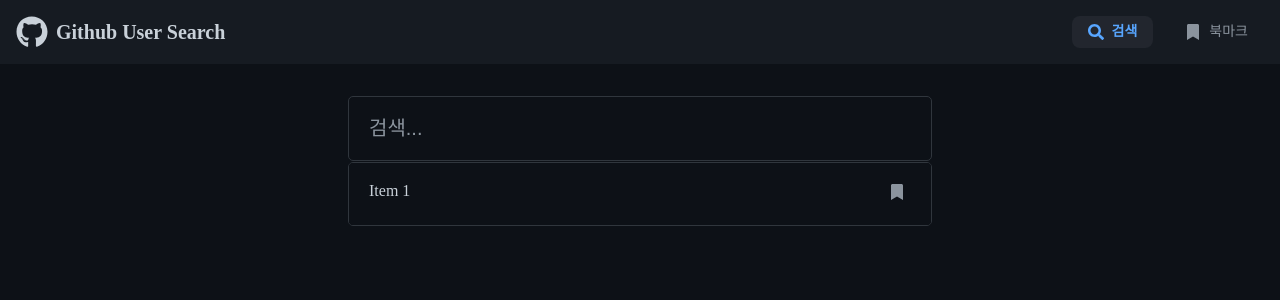
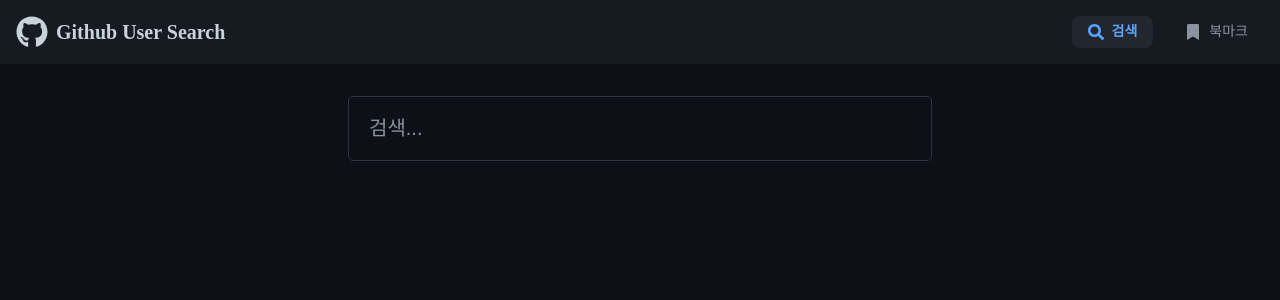
Before and after one commit to youngcheon/github-user-searcher, a Next.js app: page /search in a window 1280 px wide. Shown: the top 300 px of the page. Built offline with nearby package versions, Linux system fonts and the light colour scheme.

Commit message:
feat: 유저 리스트 불러오기 및 무한스크롤 구현

```diff
--- a/next.config.ts
+++ b/next.config.ts
@@ -15,6 +15,9 @@ const nextConfig: NextConfig = {
 			},
 		];
 	},
+	images: {
+		domains: ['github.com', 'avatars.githubusercontent.com'],
+	},
 };
 
 export default nextConfig;
--- a/package.json
+++ b/package.json
@@ -10,10 +10,12 @@
   },
   "dependencies": {
     "@tanstack/react-query": "4",
+    "axios": "^1.7.7",
     "next": "15.0.1",
     "react": "19.0.0-rc-69d4b800-20241021",
     "react-dom": "19.0.0-rc-69d4b800-20241021",
     "react-icons": "^5.3.0",
+    "react-intersection-observer": "^9.13.1",
     "styled-components": "^6.1.13",
     "styled-reset": "^4.5.2",
     "zustand": "^5.0.0"
--- a/src/app/client-container.tsx
+++ b/src/app/client-container.tsx
@@ -2,8 +2,11 @@
 
 import React from 'react';
 import { ThemeProvider } from 'styled-components';
+import { QueryClient, QueryClientProvider } from '@tanstack/react-query';
 import StyledComponentsRegistry from './registry';
 import { GlobalStyle, theme } from '../style/theme';
+
+const queryClient = new QueryClient();
 
 interface ClientContainerProps {
 	children: React.ReactNode;
@@ -12,7 +15,9 @@ interface ClientContainerProps {
 const ClientContainer: React.FC<ClientContainerProps> = ({ children }) => (
 	<StyledComponentsRegistry>
 		<GlobalStyle />
-		<ThemeProvider theme={theme}>{children}</ThemeProvider>
+		<QueryClientProvider client={queryClient}>
+			<ThemeProvider theme={theme}>{children}</ThemeProvider>
+		</QueryClientProvider>
 	</StyledComponentsRegistry>
 );
 
--- a/src/components/atoms/list/styled.ts
+++ b/src/components/atoms/list/styled.ts
@@ -2,14 +2,13 @@ import styled from 'styled-components';
 import { theme } from '@/style/theme';
 
 export const Ul = styled.ul`
-	border: 1px solid ${theme.colors.border};
-	border-radius: 5px;
-	overflow: hidden;
 	flex: 1;
 `;
 
 export const Li = styled.li`
 	padding: 20px;
+	border: 1px solid ${theme.colors.border};
+	border-radius: 5px;
 	border-bottom: 1px solid ${theme.colors.border};
 	background-color: ${theme.colors.background};
 	display: flex;
--- a/src/components/organisms/search/search-view.tsx
+++ b/src/components/organisms/search/search-view.tsx
@@ -1,19 +1,49 @@
-import React from 'react';
+import React, { useState, ChangeEvent, useEffect } from 'react';
 import Input from '@/components/atoms/input';
 import List from '@/components/atoms/list/list';
 import BookmarkButton from '@/components/atoms/button/bookmark-button';
 import * as S from './styled';
+import { useSearchUsersQuery } from '@/hooks';
+import { useInView } from 'react-intersection-observer';
 
 const SearchView: React.FC = () => {
+	const [query, setQuery] = useState('');
+	const { data, fetchNextPage, isFetchingNextPage } =
+		useSearchUsersQuery(query);
+	const { ref, inView } = useInView();
+
+	useEffect(() => {
+		if (inView) {
+			fetchNextPage();
+		}
+	}, [inView, fetchNextPage]);
+
+	const handleInputChange = (event: ChangeEvent<HTMLInputElement>) => {
+		setQuery(event.target.value);
+	};
+
 	return (
 		<S.Container>
 			<S.Wrapper>
-				<Input value="" onChange={() => {}} />
+				<Input value={query} onChange={handleInputChange} />
 				<List>
-					<List.Item>
-						Item 1
-						<BookmarkButton isBookmarked={false} />
-					</List.Item>
+					{data?.pages.flatMap((page) =>
+						page.map((user) => (
+							<List.Item key={user.id}>
+								<S.UserInfo>
+									<S.Avatar
+										src={user.avatar_url}
+										width={40}
+										height={40}
+										alt={user.login}
+									/>
+									<span>{user.login}</span>
+								</S.UserInfo>
+								<BookmarkButton isBookmarked={false} />
+							</List.Item>
+						)),
+					)}
+					{isFetchingNextPage ? <div /> : <div ref={ref} />}
 				</List>
 			</S.Wrapper>
 		</S.Container>
--- a/src/components/organisms/search/styled.ts
+++ b/src/components/organisms/search/styled.ts
@@ -1,5 +1,5 @@
 import styled from 'styled-components';
-
+import Image from 'next/image';
 export const Container = styled.div`
 	display: flex;
 	justify-content: center;
@@ -14,3 +14,13 @@ export const Wrapper = styled.div`
 	gap: 1px;
 	flex-direction: column;
 `;
+
+export const Avatar = styled(Image)`
+	border-radius: 9999px;
+`;
+
+export const UserInfo = styled.div`
+	display: flex;
+	align-items: center;
+	gap: 10px;
+`;
--- /dev/null
+++ b/src/data/api/github-api.ts
@@ -0,0 +1,22 @@
+import { User } from '@/types/user';
+import axios, { AxiosInstance } from 'axios';
+
+class GithubApi {
+	private axiosInstance: AxiosInstance;
+
+	constructor() {
+		this.axiosInstance = axios.create({
+			baseURL: 'https://api.github.com',
+			headers: {
+				Accept: 'application/vnd.github.v3+json',
+			},
+		});
+	}
+
+	async getUsers(query: string): Promise<User[]> {
+		const response = await this.axiosInstance.get(`/search/users?${query}`);
+		return response.data.items;
+	}
+}
+
+export default GithubApi;
--- /dev/null
+++ b/src/hooks/index.ts
@@ -0,0 +1,3 @@
+import useSearchUsersQuery from './use-search-users-query';
+
+export { useSearchUsersQuery };
--- /dev/null
+++ b/src/hooks/use-search-users-query.ts
@@ -0,0 +1,36 @@
+import { useInfiniteQuery } from '@tanstack/react-query';
+import GithubApi from '@/data/api/github-api';
+import { User } from '@/types/user';
+
+const useSearchUsersQuery = (query: string) => {
+	const githubApi = new GithubApi();
+	const pageSize = 20;
+
+	return useInfiniteQuery<User[]>(
+		['githubUsers', query],
+		async ({ pageParam = 1 }) => {
+			if (!query.trim()) {
+				return [];
+			}
+			const response = await githubApi.getUsers(
+				`q=${query}&page=${pageParam}&per_page=${pageSize}`,
+			);
+			return response;
+		},
+		{
+			getNextPageParam: (lastPage, allPages) => {
+				if (lastPage.length === 0 || lastPage.length < pageSize) {
+					return undefined;
+				}
+				return allPages.length + 1;
+			},
+			enabled: !!query.trim(),
+			retry: 0,
+			refetchOnMount: false,
+			refetchOnReconnect: false,
+			refetchOnWindowFocus: false,
+		},
+	);
+};
+
+export default useSearchUsersQuery;
--- /dev/null
+++ b/src/types/user/index.ts
@@ -0,0 +1,22 @@
+export interface User {
+	login: string;
+	id: number;
+	node_id: string;
+	avatar_url: string;
+	gravatar_id: string;
+	url: string;
+	html_url: string;
+	followers_url: string;
+	following_url: string;
+	gists_url: string;
+	starred_url: string;
+	subscriptions_url: string;
+	organizations_url: string;
+	repos_url: string;
+	events_url: string;
+	received_events_url: string;
+	type: string;
+	user_view_type: string;
+	site_admin: boolean;
+	score: number;
+}
```
Also changed, not shown: 1 other file (tests, documents, lock files or other folders).
